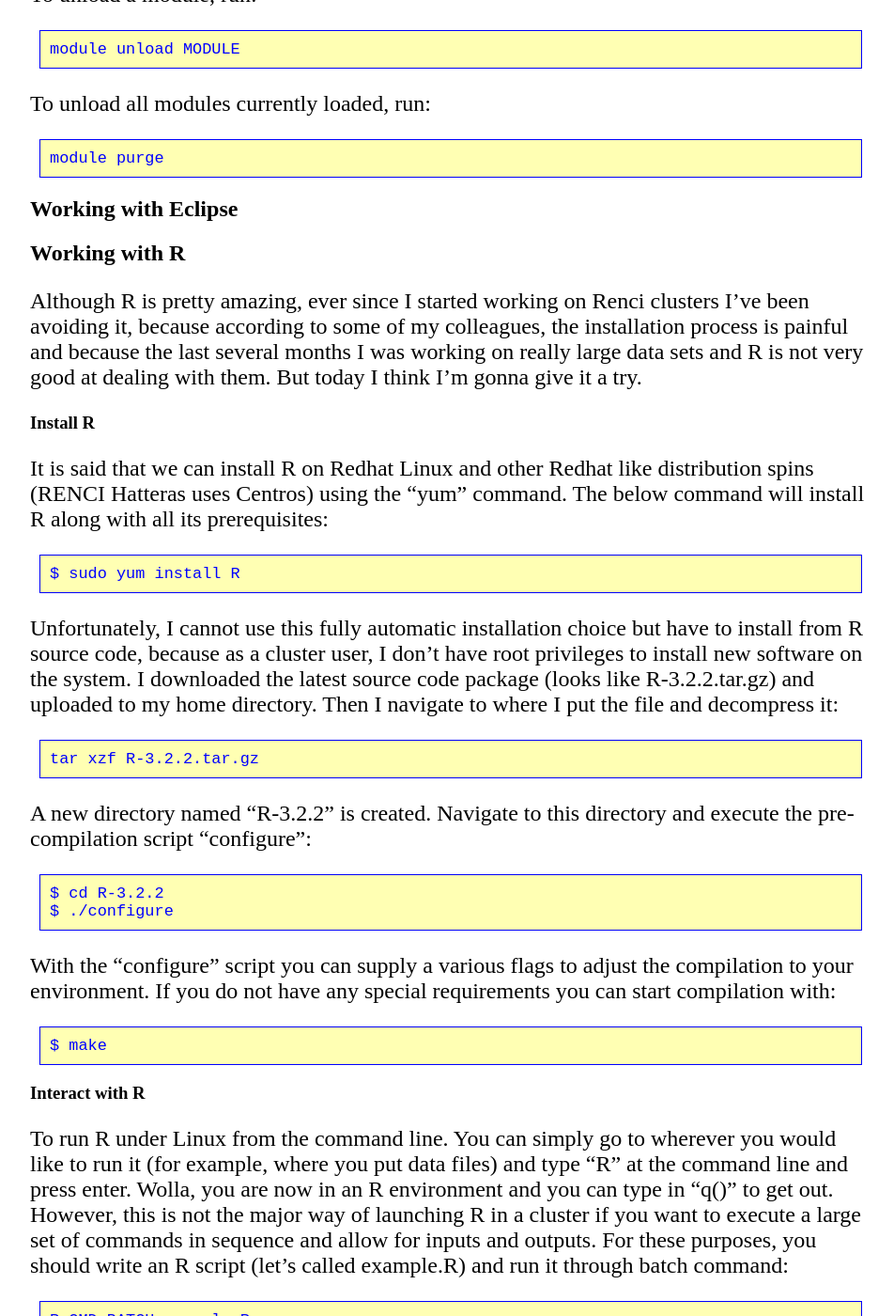
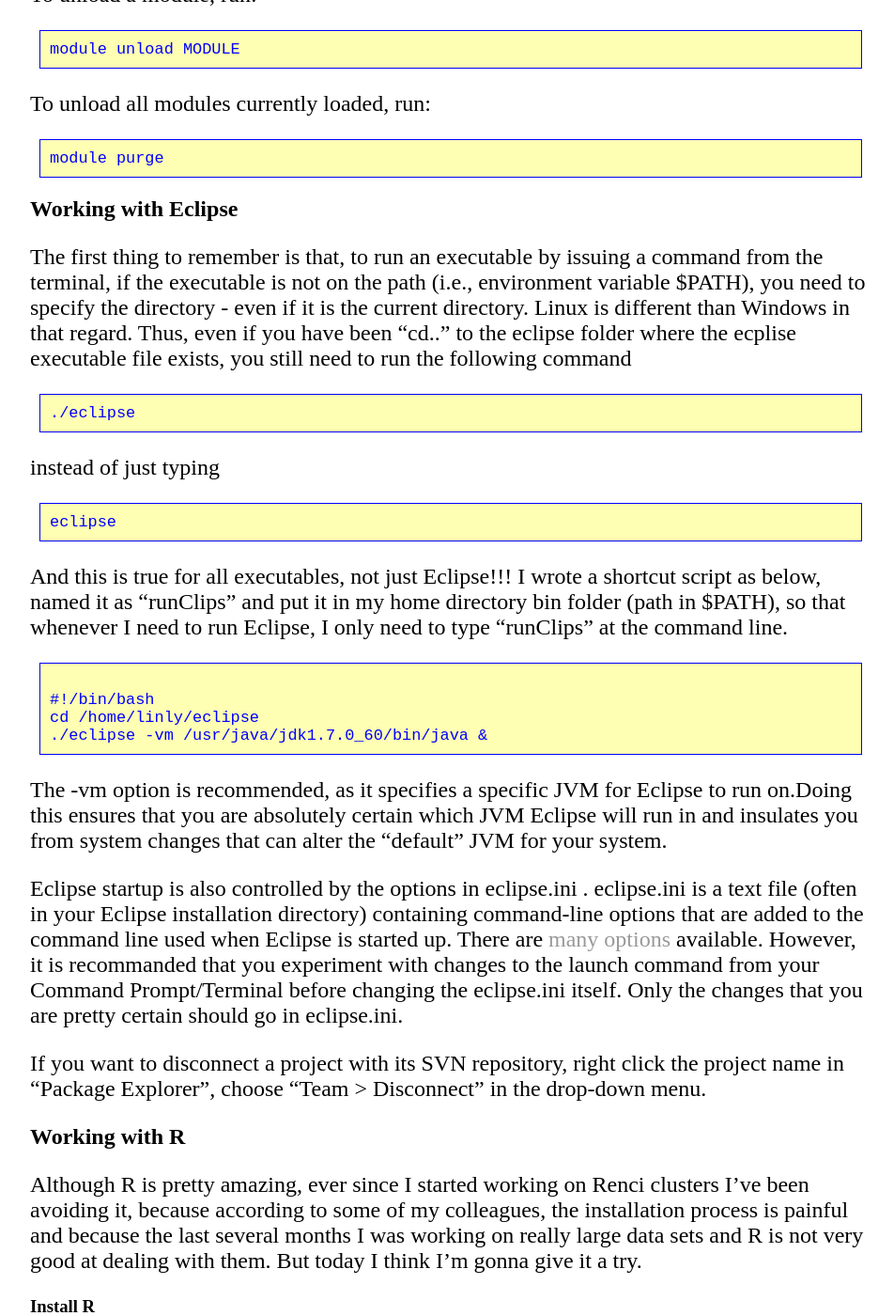
Before and after one commit to lybird300/lybird300.github.io, a Jekyll site: the page built from _posts/2016-03-25-run-app-on-linux.md, in a window 1280 px wide and 1400 px high, scrolled down 1101 px. Shown: the whole window at 94% size, without its empty margins (160-1112 px from the left). Built offline with Jekyll 4.4.1, drawn with Linux system fonts in a browser that asks for light colours.

Commit message:
Update 2016-03-25-run-app-on-linux.md

```diff
--- a/_posts/2016-03-25-run-app-on-linux.md
+++ b/_posts/2016-03-25-run-app-on-linux.md
@@ -22,7 +22,22 @@
 <pre><code>module purge</code></pre>
 
 <h2>Working with Eclipse</h2>
+The first thing to remember is that, to run an executable by issuing a command from the terminal, if the executable is not on the path (i.e., environment variable $PATH), you need to specify the directory - even if it is the current directory. Linux is different than Windows in that regard. Thus, even if you have been "cd.." to the eclipse folder where the ecplise executable file exists, you still need to run the following command
+<pre><code>./eclipse</code></pre>
+instead of just typing
+<pre><code>eclipse</code></pre>
+And this is true for all executables, not just Eclipse!!!
+I wrote a shortcut script as below, named it as "runClips" and put it in my home directory bin folder (path in $PATH), so that whenever I need to run Eclipse, I only need to type "runClips" at the command line.
+<pre><code>
+#!/bin/bash
+cd /home/linly/eclipse
+./eclipse -vm /usr/java/jdk1.7.0_60/bin/java &
+</code></pre>
+The -vm option is recommended, as it specifies a specific JVM for Eclipse to run on.Doing this ensures that you are absolutely certain which JVM Eclipse will run in and insulates you from system changes that can alter the "default" JVM for your system.
 
+Eclipse startup is also controlled by the options in eclipse.ini . eclipse.ini is a text file (often in your Eclipse installation directory) containing command-line options that are added to the command line used when Eclipse is started up. There are <a href="http://help.eclipse.org/mars/index.jsp?topic=/org.eclipse.platform.doc.isv/reference/misc/runtime-options.html">many options</a> available. However, it is recommanded that you experiment with changes to the launch command from your Command Prompt/Terminal before changing the eclipse.ini itself. Only the changes that you are pretty certain should go in eclipse.ini.
+
+If you want to disconnect a project with its SVN repository, right click the project name in "Package Explorer", choose "Team > Disconnect" in the drop-down menu.
 
 <h2>Working with R</h2>
 Although R is pretty amazing, ever since I started working on Renci clusters I've been avoiding it, because according to some of my colleagues, the installation process is painful and because the last several months I was working on really large data sets and R is not very good at dealing with them. But today I think I'm gonna give it a try.
```
